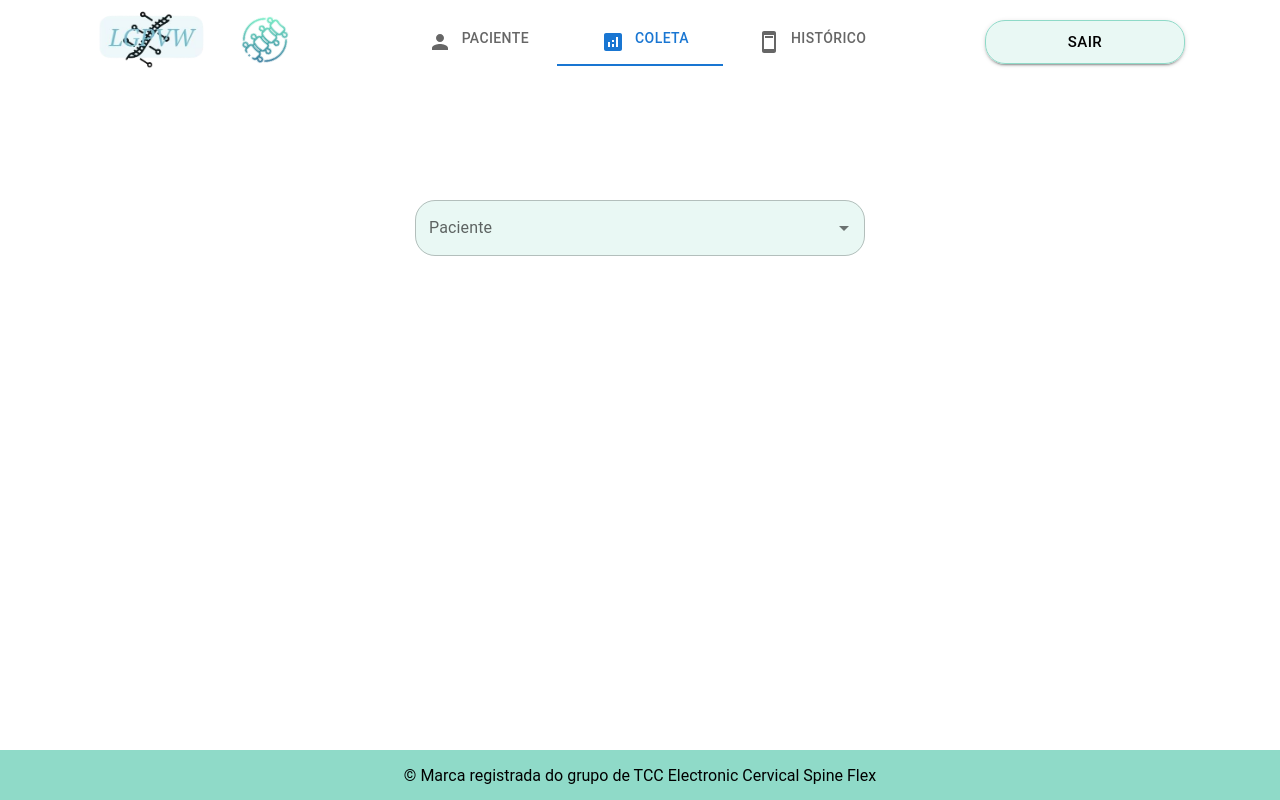
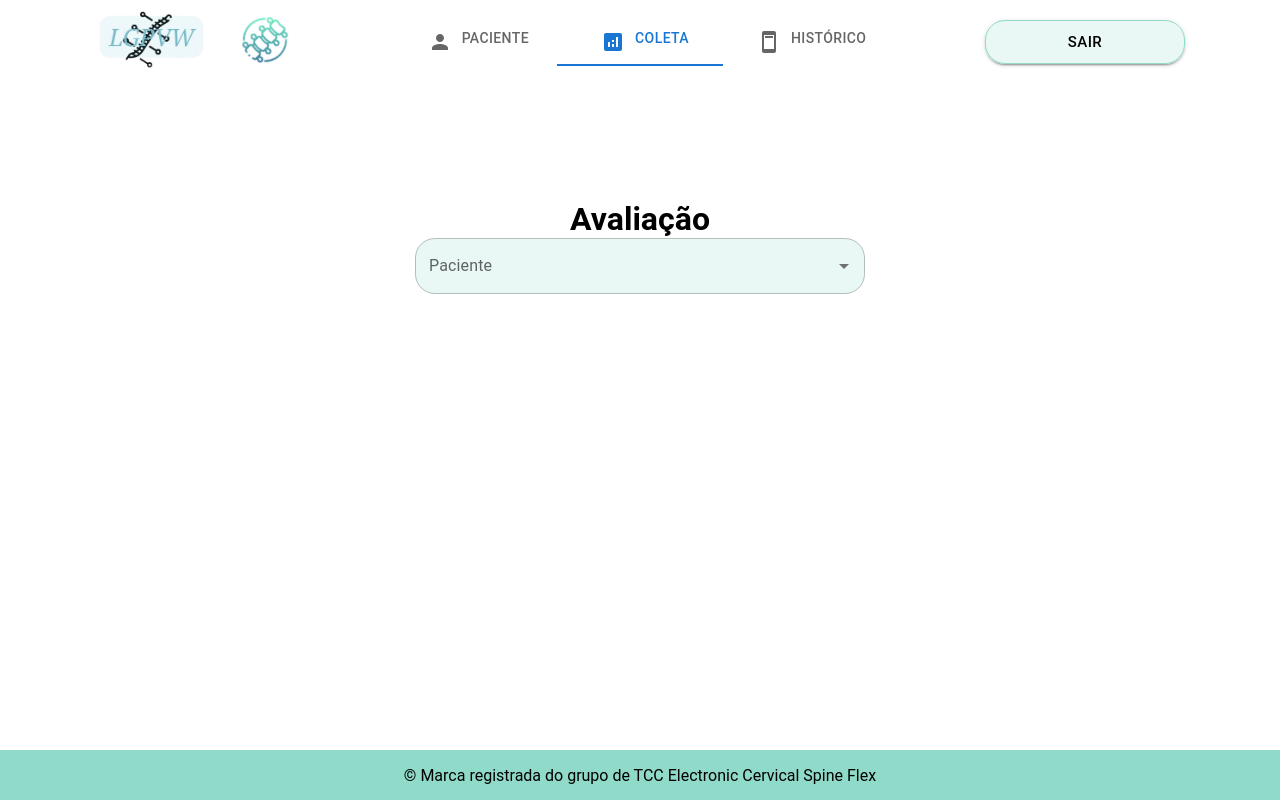
Before and after one commit to rwellingtonr/cervical-range-flexion, a React (Vite) app: page /measurement in a window 1280 px wide. Built offline with nearby package versions, Linux system fonts and the light colour scheme; no server answers; sample sign-in values are in the browser's storage; a small style sheet from the web is missing.

Commit message:
adiconado mensagem

```diff
--- a/src/pages/measurement/measurement.tsx
+++ b/src/pages/measurement/measurement.tsx
@@ -47,6 +47,9 @@ export default function Measurement() {
 
     return (
         <main className={style.measurementWrapper}>
+            <div className={style.register}>
+                <h1>Avaliação</h1>
+            </div>
             <Stack spacing={1} className={style.stack} sx={{ width: 450 }}>
                 <Autocomplete
                     {...defaultProps}
```
